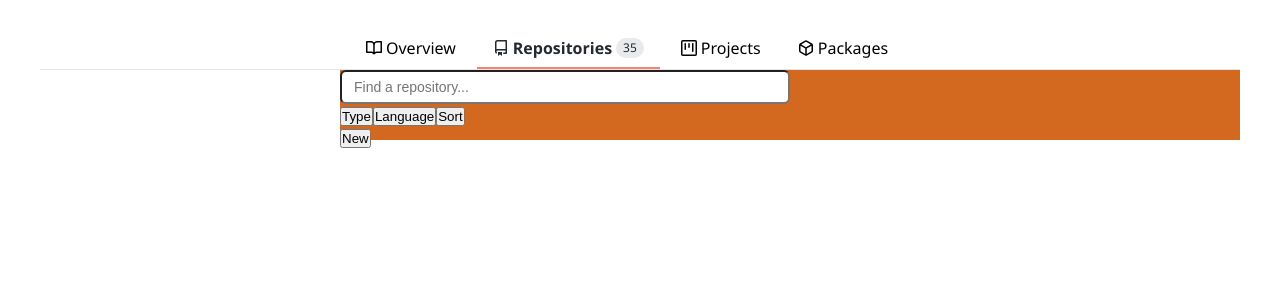
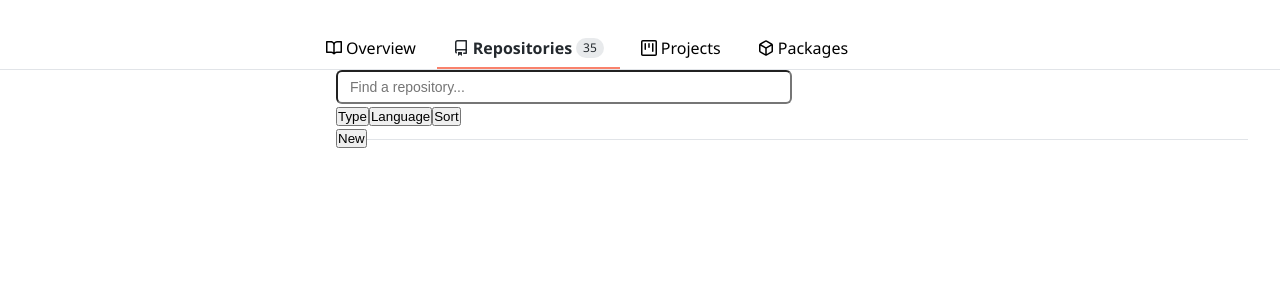
Before and after one commit to Marcel2408/mvst-fe, a React (Create React App) app: page / in a window 1280 px wide. Shown: the top 300 px of the page. Built offline with nearby package versions, Linux system fonts and the light colour scheme.

Commit message:
refactor(pagegrid): create PageGRid template

```diff
--- a/src/App/App.jsx
+++ b/src/App/App.jsx
@@ -5,11 +5,12 @@ import { ReactComponent as OverviewIcon } from '../assets/icons/overview.svg';
 import { ReactComponent as RepositoryIcon } from '../assets/icons/repository.svg';
 import { ReactComponent as ProjectIcon } from '../assets/icons/project.svg';
 import { ReactComponent as PackageIcon } from '../assets/icons/package.svg';
+import PageGrid from '../templates/PageGrid/PageGrid';
 
 function App() {
   return (
-    <div className="app container">
-      <div className="grid">
+    <div className="app">
+      <PageGrid>
         <header className="header">
           <nav className="navbar">
             <ul className="navbar_list">
@@ -32,6 +33,7 @@ function App() {
               </li>
             </ul>
           </nav>
+
         </header>
         <div className="searchbar">
           <input type="search" className="searchbar_input" placeholder="Find a repository..." />
@@ -44,7 +46,7 @@ function App() {
             <button type="button" className="new-repo_btn">New</button>
           </div>
         </div>
-      </div>
+      </PageGrid>
     </div>
   );
 }
--- a/src/App/App.scss
+++ b/src/App/App.scss
@@ -10,6 +10,9 @@
   --color-text-primary: #24292e;
   --color-white: #fff;
   --color-selected: #f9826c;
+
+  --border-bottom: 1px solid #e1e4e8;
+  ;
 }
 
 html {
@@ -36,21 +39,10 @@ body {
   margin: 0 auto;
 }
 
-.grid {
-  display: grid;
-  grid-template-rows: 7rem 7rem 100%;
-  grid-template-columns: 1fr 3fr;
-  grid-template-areas:
-    "head head"
-    "profile searchbar"
-    "profile repo-list"
-  ;
-}
-
 .header {
   grid-area: head;
   background-color: #fff;
-  border-bottom: 1px solid #e1e4e8;
+  border-bottom: var(--border-bottom);
 
   display: flex;
   align-items: flex-end;
@@ -58,7 +50,8 @@ body {
 
 .searchbar {
   grid-area: searchbar;
-  background-color: chocolate;
+  border-bottom: var(--border-bottom);
+
 
   &_input {
     width: 50%;
--- /dev/null
+++ b/src/templates/PageGrid/PageGrid.jsx
@@ -0,0 +1,12 @@
+/* eslint-disable react/prop-types */
+import React from 'react';
+
+import './PageGrid.scss';
+
+const PageGrid = ({ children }) => (
+  <div className="grid">
+    {children}
+  </div>
+);
+
+export default PageGrid;
--- /dev/null
+++ b/src/templates/PageGrid/PageGrid.scss
@@ -0,0 +1,10 @@
+.grid {
+  display: grid;
+  grid-template-rows: 7rem 7rem 100%;
+  grid-template-columns: 2.5% 1fr 3fr 2.5%;
+  grid-template-areas:
+    "head head head head"
+    ". profile searchbar ."
+    ". profile repo-list ."
+  ;
+}
```
